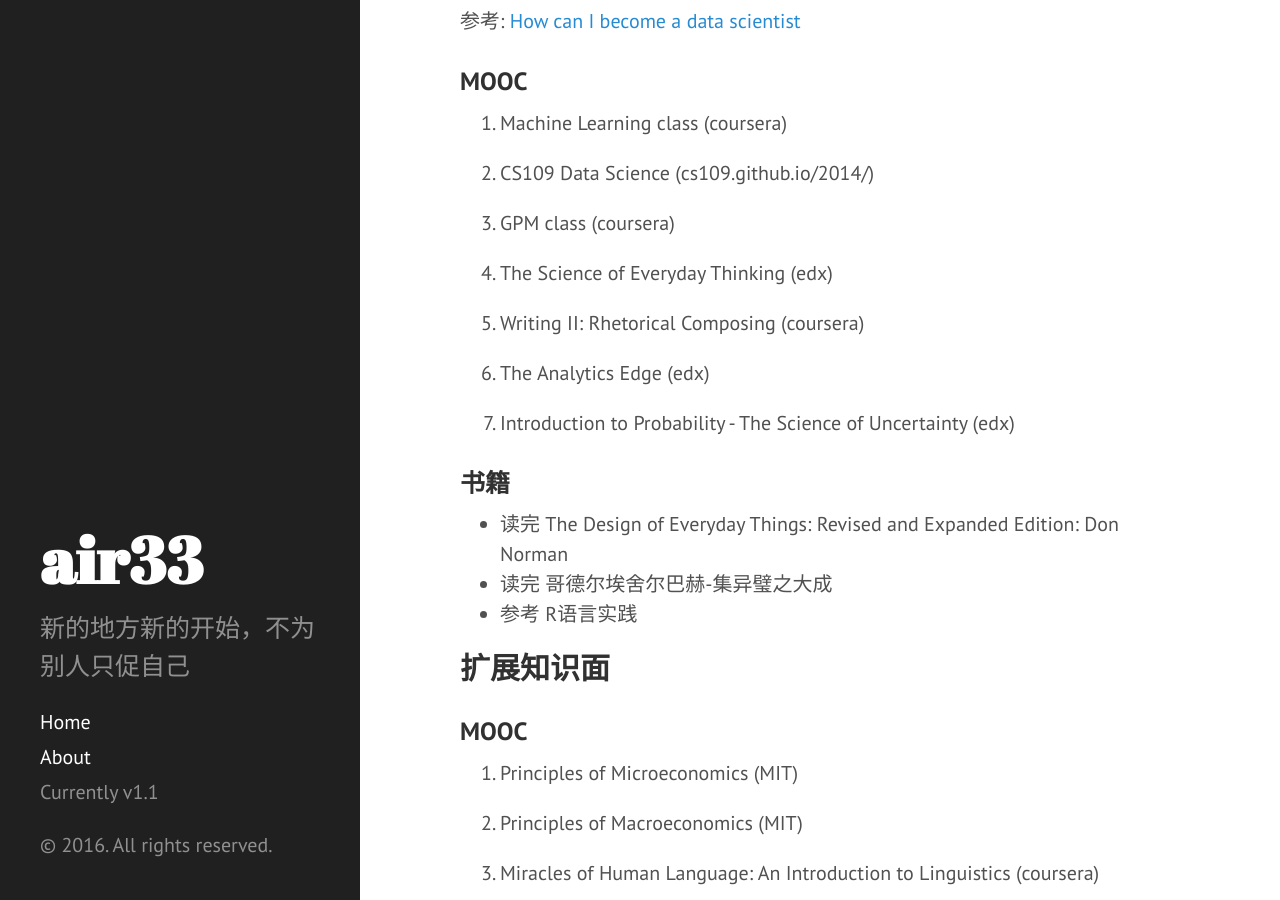
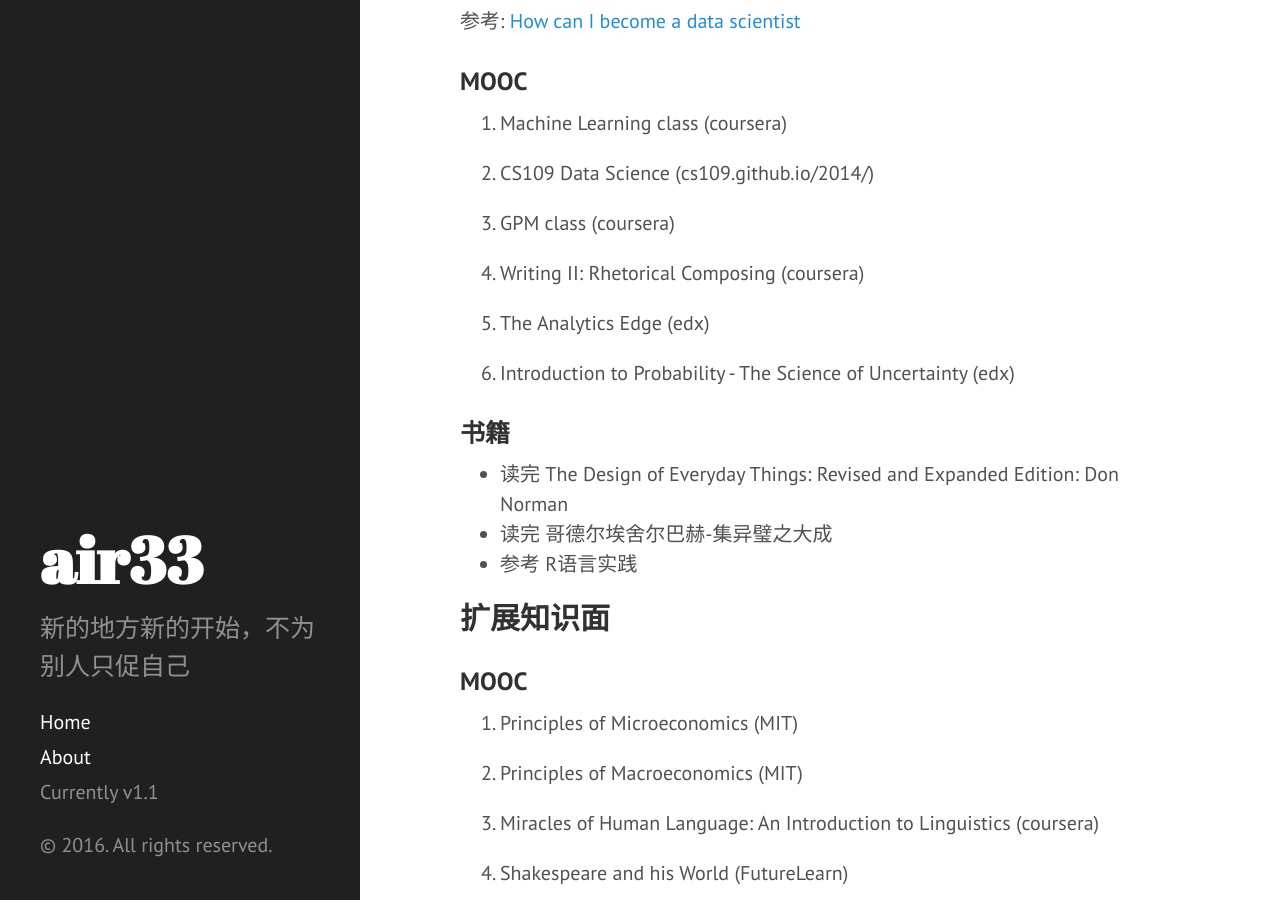
Before and after one commit to air33/air33.github.io, a Jekyll site: the page built from _posts/private/2016-01-03-todo-list-2016.md, in a window 1280 px wide and 900 px high, scrolled down 348 px. Built offline with Jekyll 4.4.1, drawn with Linux system fonts in a browser that asks for light colours; Markdown is read by kramdown in place of the engine named in the settings.

```diff
--- a/_posts/private/2016-01-03-todo-list-2016.md
+++ b/_posts/private/2016-01-03-todo-list-2016.md
@@ -19,13 +19,11 @@ Become a data scientiest
 
 3. GPM class  (coursera)
 
-4. The Science of Everyday Thinking (edx)
+4. Writing II: Rhetorical Composing (coursera)
 
-5. Writing II: Rhetorical Composing (coursera)
+5. The Analytics Edge (edx)
 
-6. The Analytics Edge (edx)
-
-7. Introduction to Probability - The Science of Uncertainty (edx)
+6. Introduction to Probability - The Science of Uncertainty (edx)
 
 ### 书籍
 
```
Also changed, not shown: about.md (+3 -1 lines).
